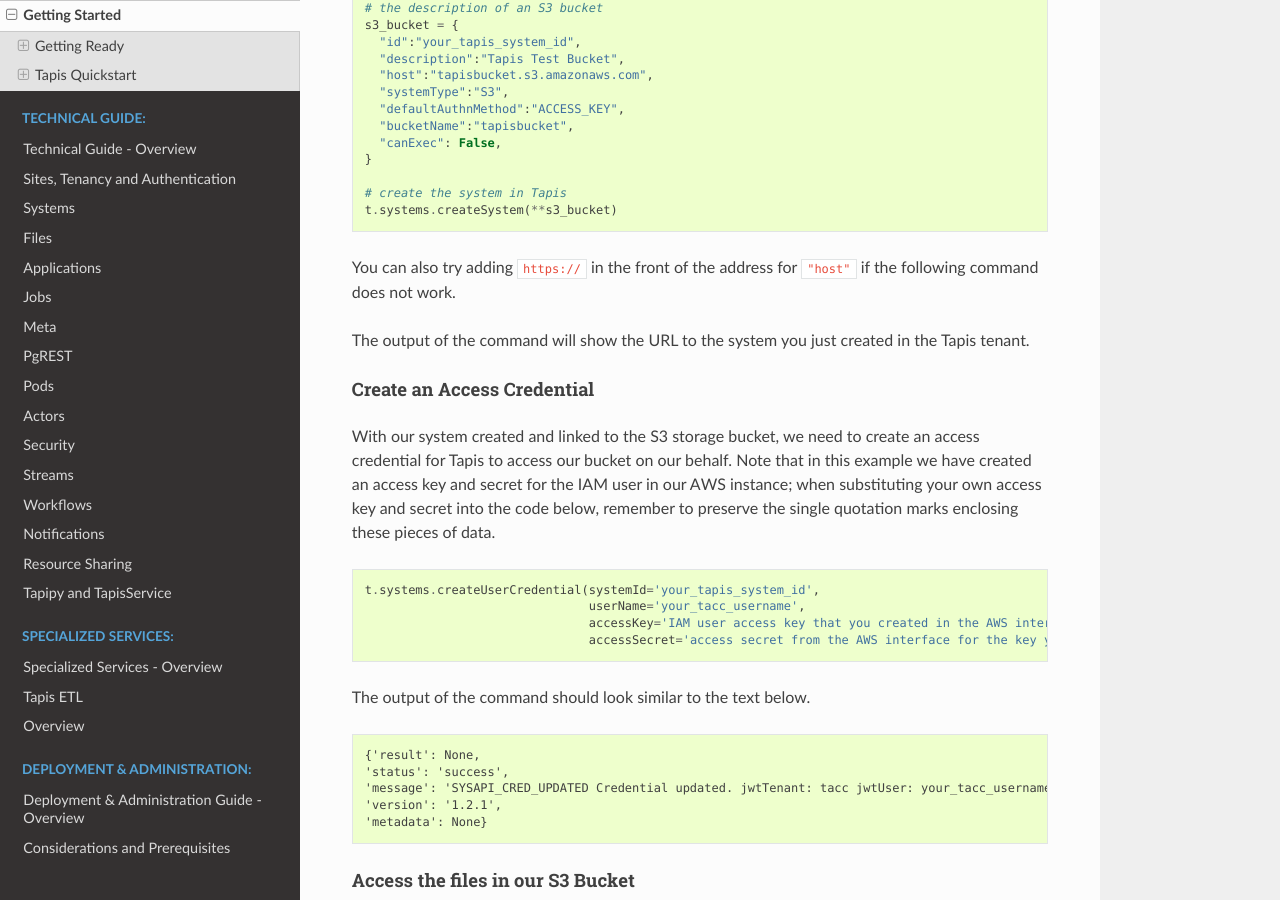
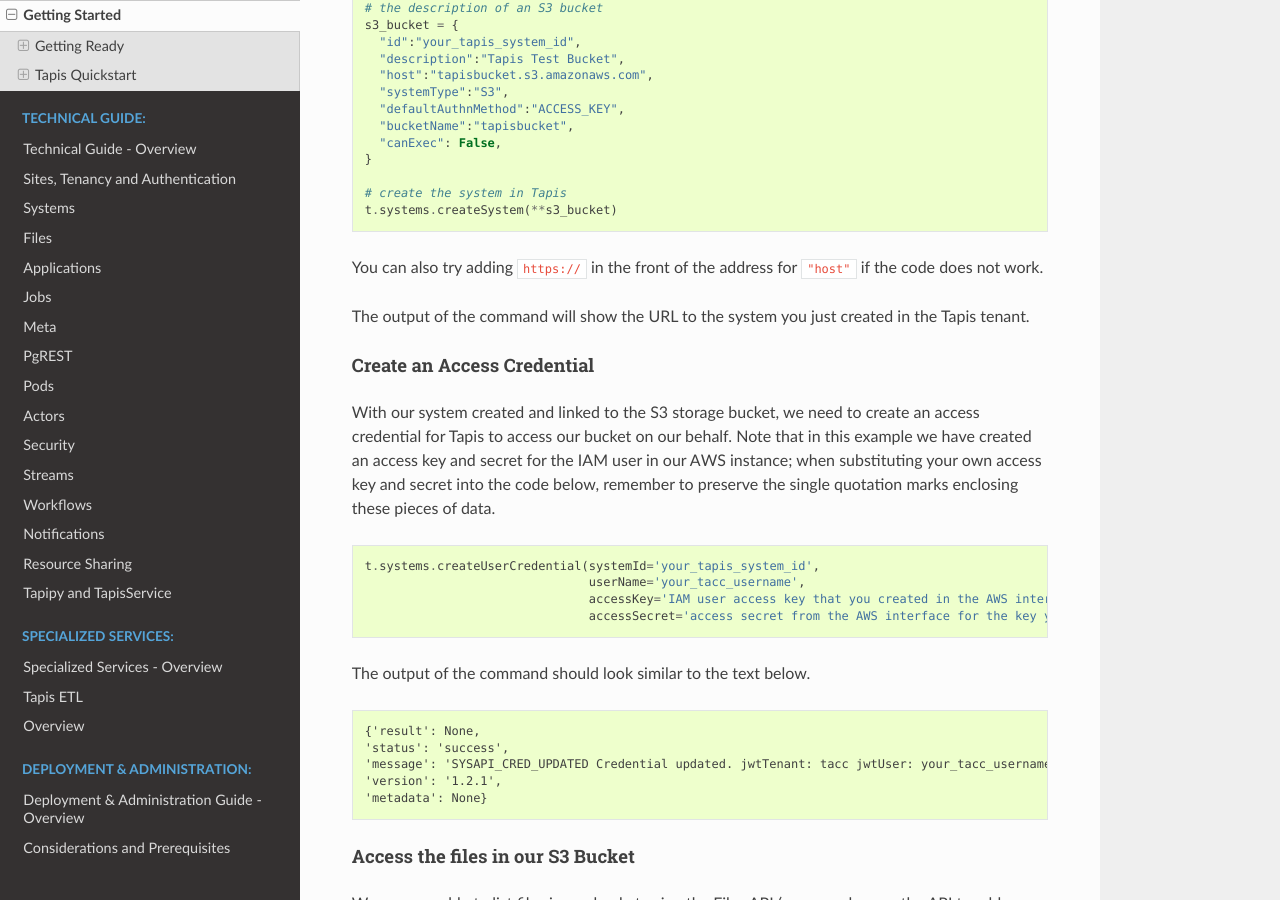
Before and after one commit to tapis-project/documentation, a Sphinx documentation site: the page built from source/getting-started/index.rst, in a window 1280 px wide and 900 px high, scrolled down 3299 px. Built offline with Sphinx 7.4.7 and the Read the Docs theme 2.0.0, drawn with Linux system fonts in a browser that asks for light colours.

Commit message:
Update index.rst

```diff
--- a/source/getting-started/index.rst
+++ b/source/getting-started/index.rst
@@ -119,7 +119,7 @@
     # create the system in Tapis
     t.systems.createSystem(**s3_bucket)
 
-You can also try adding ``https://`` in the front of the address for ``"host"`` if the following command does not work.
+You can also try adding ``https://`` in the front of the address for ``"host"`` if the code does not work.
 
 The output of the command will show the URL to the system you just created in the Tapis tenant.
 
```
